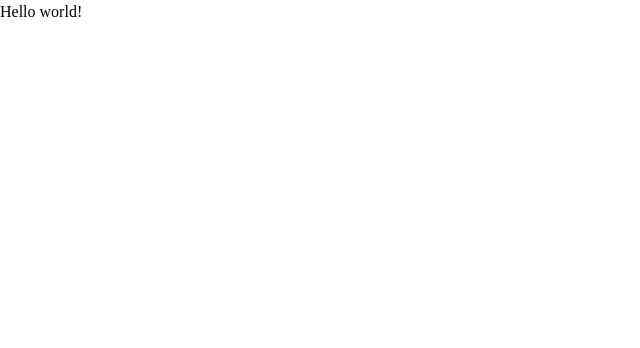
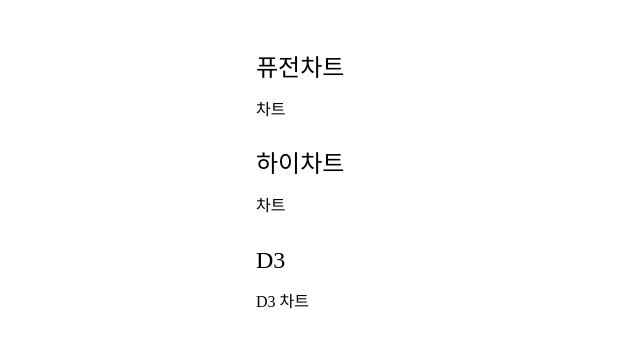
Before and after one commit to yookyoung-park/yookyoung-park.github.io, a React (Vite) app: page / in a window 1280 px wide. Shown: the top 348 px of the page, without its empty margins (0-640 px from the left). Built offline with nearby package versions, Linux system fonts and the light colour scheme.

Commit message:
feat: 차트 레이아웃 정리

```diff
--- /dev/null
+++ b/src/features/chart/components/D3/index.tsx
@@ -0,0 +1,5 @@
+function D3() {
+  return <div>D3 차트</div>;
+}
+
+export default D3;
--- /dev/null
+++ b/src/features/chart/components/FusionChart/index.tsx
@@ -0,0 +1,5 @@
+function FusionChart() {
+  return <div>차트</div>;
+}
+
+export default FusionChart;
--- /dev/null
+++ b/src/features/chart/components/HighChart/index.tsx
@@ -0,0 +1,5 @@
+function HighChart() {
+  return <div>차트</div>;
+}
+
+export default HighChart;
--- /dev/null
+++ b/src/features/chart/index.css
@@ -0,0 +1,21 @@
+.container {
+  width: 100%;
+  max-width: 768px;
+  padding: 50px 16px 0px;
+}
+
+.section:not(:first-of-type) {
+  margin-top: 24px;
+}
+
+h2 {
+  font-size: 24px;
+  margin-bottom: 12px;
+}
+
+@media screen and (min-width: 992px) {
+  .container {
+    padding: 50px 0px 0px;
+    margin: 0 auto;
+  }
+}
--- /dev/null
+++ b/src/features/chart/index.tsx
@@ -0,0 +1,26 @@
+import FusionChart from "./components/FusionChart";
+import HighChart from "./components/HighChart";
+import D3 from "./components/D3";
+
+import "./index.css";
+
+function Chart() {
+  return (
+    <div className="container">
+      <div className="section">
+        <h2>퓨전차트</h2>
+        <FusionChart />
+      </div>
+      <div className="section">
+        <h2>하이차트</h2>
+        <HighChart />
+      </div>
+      <div className="section">
+        <h2>D3</h2>
+        <D3 />
+      </div>
+    </div>
+  );
+}
+
+export default Chart;
--- a/src/main.tsx
+++ b/src/main.tsx
@@ -1,17 +1,19 @@
 import { StrictMode } from "react";
 import { createRoot } from "react-dom/client";
 import { createBrowserRouter, RouterProvider } from "react-router-dom";
+
+import ChartPage from "./routes/Chart";
 
 import "./index.css";
 
 const router = createBrowserRouter([
   {
     path: "/",
-    element: <div>Hello world!</div>,
+    element: <ChartPage />,
   },
   {
     path: "/chart",
-    element: <div>Hello world!</div>,
+    element: <ChartPage />,
   },
 ]);
 
--- /dev/null
+++ b/src/routes/Chart.tsx
@@ -0,0 +1,7 @@
+import Chart from "../features/chart";
+
+function ChartPage() {
+  return <Chart />;
+}
+
+export default ChartPage;
```
